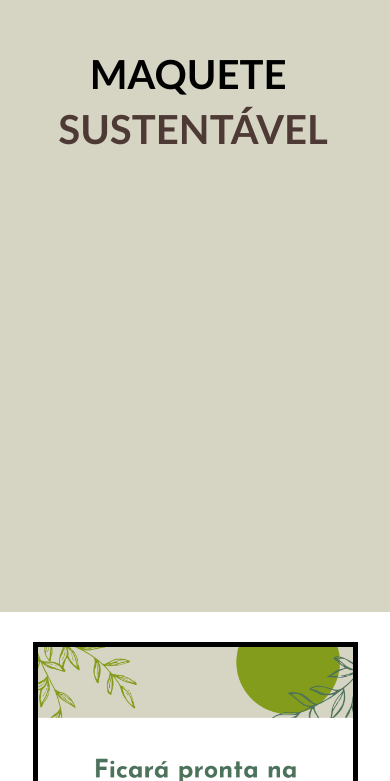
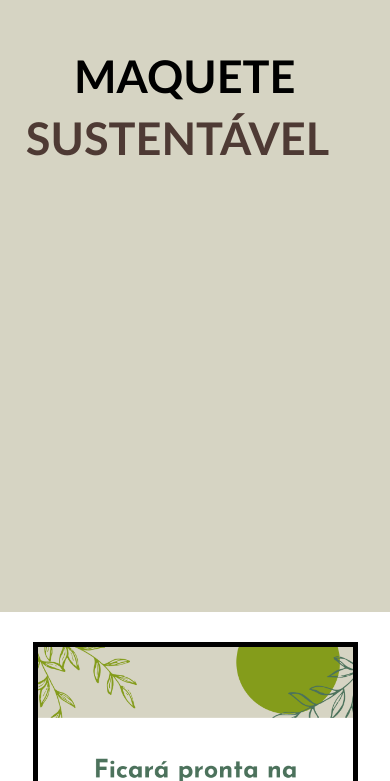
Before and after one commit to maquetemawe/senacrs, a plain HTML site: page index.html in a window 390 px wide. Shown: the part 63-844 px from the top of the page. Drawn offline with Linux system fonts and the light colour scheme; a web font is replaced by a local one.

Commit message:
Add files via upload

```diff
--- a/estilo.css
+++ b/estilo.css
@@ -237,19 +237,19 @@ footer3 {
     color: #000000;
     padding-top: 30%;
     text-align: center;
-    font-size: 40px;
+    font-size: 45px;
     line-height: 1;
-    margin-left: 23%;
+    margin-left: 19%;
     margin-right: 34%;
     font-family:'Gill Sans', 'Gill Sans MT', Calibri, 'Trebuchet MS', sans-serif;
 }
 
 #titulo1 {
     color: #4e3a34;
-    font-size: 40px;
+    font-size: 45px;
     text-align: center;
     line-height: 0.4;
-    margin-left: 13%;
+    margin-left: 5%;
     margin-right: 14%;
     font-family:'Gill Sans', 'Gill Sans MT', Calibri, 'Trebuchet MS', sans-serif;
 }
```
